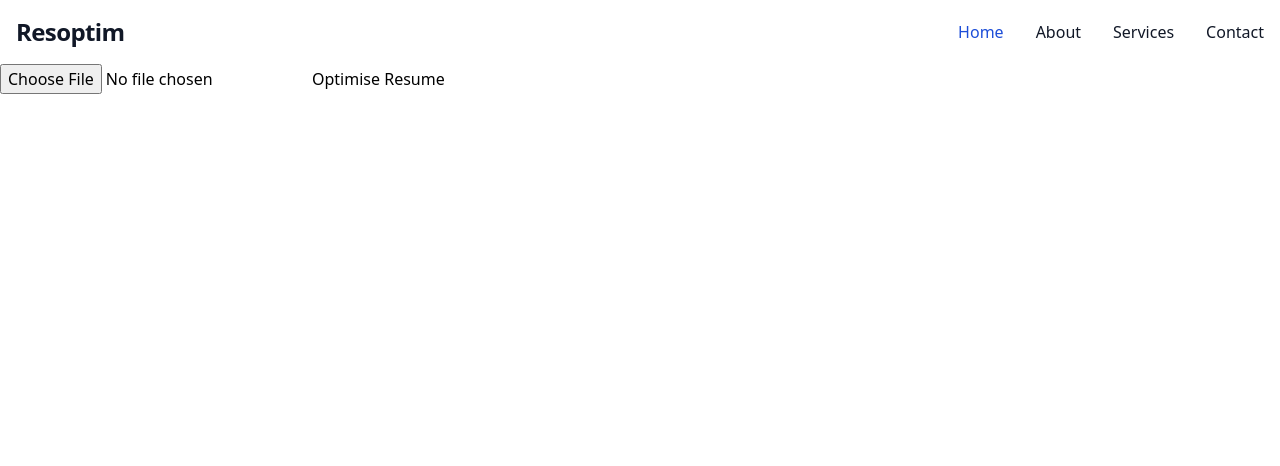
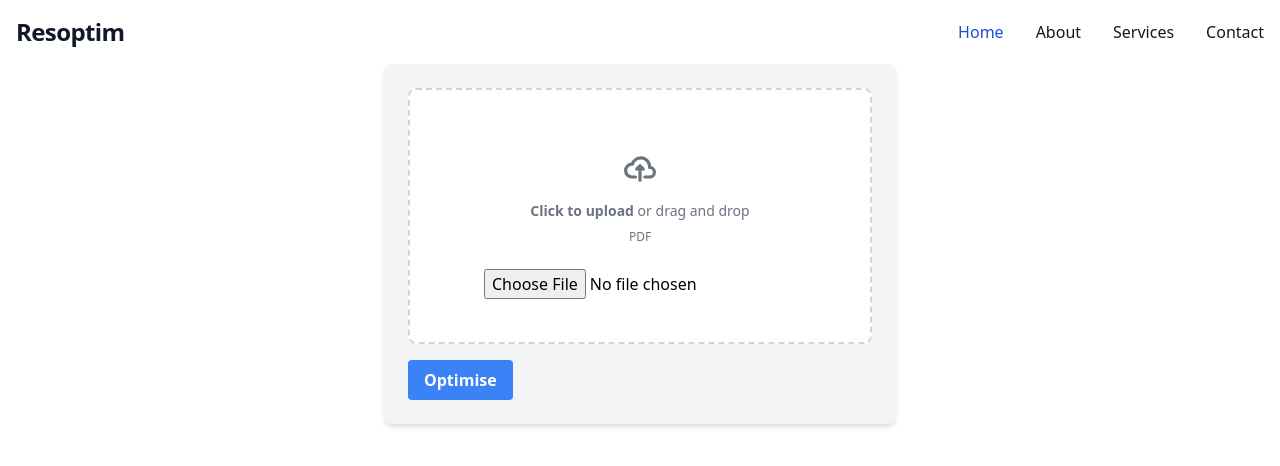
Before and after one commit to plon-Susk7/Resume-Optimizer, a React (Create React App) app in the folder frontend/resume-optimizer/: page /optimise in a window 1280 px wide. Shown: the top 466 px of the page. Built offline with nearby package versions, Linux system fonts and the light colour scheme.

Commit message:
basic layout done

```diff
--- a/frontend/resume-optimizer/src/components/Home.js
+++ b/frontend/resume-optimizer/src/components/Home.js
@@ -11,7 +11,7 @@ const Home = () => {
                 <Link to='/job-finder'>
                     <button className="bg-blue-500 hover:bg-blue-700 text-white font-bold py-2 px-4 rounded mr-4">Find Jobs</button>
                 </Link>
-                <Link to='/optimize'>
+                <Link to='/optimise'>
                     <button className="bg-blue-500 hover:bg-blue-700 text-white font-bold py-2 px-4 rounded">Optimize resume</button>
                 </Link>
             </div>
--- a/frontend/resume-optimizer/src/components/fileUpload.js
+++ b/frontend/resume-optimizer/src/components/fileUpload.js
@@ -1,4 +1,4 @@
-import React,{useState} from 'react';
+import React, { useState } from 'react';
 import axios from 'axios';
 
 const FileUpload = () => {
@@ -6,61 +6,61 @@ const FileUpload = () => {
     const [resume, setResume] = useState(null);
     const [responseData, setResponseData] = useState(null);
 
-
     const handleFileChange = (e) => {
         setResume(e.target.files[0]);
     }
 
-    const handleUpload =  () => {
-         if(resume){
+    const handleUpload = async () => {
+        if (resume) {
             const formData = new FormData();
             formData.append('resume', resume);
 
-            try{
-                axios.post('http://localhost:5000/predict', formData, {}) // API endpoint to classification prediction.
-                .then(res=>{
+            try {
+                const res = await axios.post('http://localhost:5000/predict', formData, {});
                 setResponseData(res.data);
                 console.log(res.data);
-                })
-                console.log('File uploaded successfully')
-            }catch(error){
+                console.log('File uploaded successfully');
+            } catch (error) {
                 console.log(error);
             }
-         }else{
+        } else {
             console.log('No file selected');
         }
     }
 
     return (
-      <div>
-        <input type="file" onChange={handleFileChange} accept='.pdf'/>
-        <button onClick={handleUpload}>Upload</button>
+        <div className="container mx-auto my-8">
+            <div className="max-w-lg mx-auto p-6 bg-gray-100 dark:bg-gray-700 rounded-lg shadow-md">
+                <label htmlFor="dropzone-file" className="flex flex-col items-center justify-center w-full h-64 border-2 border-gray-300 border-dashed rounded-lg cursor-pointer bg-white dark:bg-gray-800 hover:bg-gray-50 dark:hover:bg-gray-600 transition duration-300">
+                    <div className="flex flex-col items-center justify-center pt-5 pb-6">
+                        <svg className="w-8 h-8 mb-4 text-gray-500 dark:text-gray-400" aria-hidden="true" xmlns="http://www.w3.org/2000/svg" fill="none" viewBox="0 0 20 16">
+                            <path stroke="currentColor" strokeLinecap="round" strokeLinejoin="round" strokeWidth="2" d="M13 13h3a3 3 0 0 0 0-6h-.025A5.56 5.56 0 0 0 16 6.5 5.5 5.5 0 0 0 5.207 5.021C5.137 5.017 5.071 5 5 5a4 4 0 0 0 0 8h2.167M10 15V6m0 0L8 8m2-2 2 2"/>
+                        </svg>
+                        <p className="mb-2 text-sm text-gray-500 dark:text-gray-400"><span className="font-semibold">Click to upload</span> or drag and drop</p>
+                        <p className="text-xs text-gray-500 dark:text-gray-400">PDF</p>
+                    </div>
+                    <input id="dropzone-file" type="file" onChange={handleFileChange} accept='.pdf'/>
+                </label>
+                <button onClick={handleUpload} className="mt-4 bg-blue-500 hover:bg-blue-700 text-white font-bold py-2 px-4 rounded">Upload</button>
+            </div>
 
-
-        {console.log(responseData)}
-        <div className="Job openings">
-
-        <div>
-        {responseData && Object.keys(responseData.result).map((key) => {
-          return (
+            {responseData && (
+                <div className="mt-8">
+                    {Object.keys(responseData.result).map((key) => (
                         <div key={key}>
                             <h2>{key}</h2>
-              {responseData.result[key].map((value) => {
-                return (
+                            {responseData.result[key].map((value) => (
                                 <div key={value['Job Id']}>
                                     <h3>{value['Job Title']}</h3>
                                     <a href={value['Job Description']}>Job Description</a>
                                 </div>
-                )
-              })}
+                            ))}
                         </div>
-          )
-        })}
+                    ))}
                 </div>
-        </div>
+            )}
         </div>
     );
-
 }
 
-export {FileUpload}
+export { FileUpload }
--- a/frontend/resume-optimizer/src/components/optimiser.js
+++ b/frontend/resume-optimizer/src/components/optimiser.js
@@ -34,8 +34,23 @@ const Optimise = () => {
 
     return (
       <div>
-        <input type="file" onChange={handleFileChange} accept='.pdf'/>
-        <button onClick={handleUpload}>Optimise Resume</button>
+
+        <div className="max-w-lg mx-auto p-6 bg-gray-100 dark:bg-gray-700 rounded-lg shadow-md">
+            <label htmlFor="dropzone-file" className="flex flex-col items-center justify-center w-full h-64 border-2 border-gray-300 border-dashed rounded-lg cursor-pointer bg-white dark:bg-gray-800 hover:bg-gray-50 dark:hover:bg-gray-600 transition duration-300">
+                <div className="flex flex-col items-center justify-center pt-5 pb-6">
+                    <svg className="w-8 h-8 mb-4 text-gray-500 dark:text-gray-400" aria-hidden="true" xmlns="http://www.w3.org/2000/svg" fill="none" viewBox="0 0 20 16">
+                        <path stroke="currentColor" strokeLinecap="round" strokeLinejoin="round" strokeWidth="2" d="M13 13h3a3 3 0 0 0 0-6h-.025A5.56 5.56 0 0 0 16 6.5 5.5 5.5 0 0 0 5.207 5.021C5.137 5.017 5.071 5 5 5a4 4 0 0 0 0 8h2.167M10 15V6m0 0L8 8m2-2 2 2"/>
+                    </svg>
+                    <p className="mb-2 text-sm text-gray-500 dark:text-gray-400"><span className="font-semibold">Click to upload</span> or drag and drop</p>
+                    <p className="text-xs text-gray-500 dark:text-gray-400">PDF</p>
+                </div>
+                <input id="dropzone-file" type="file" onChange={handleFileChange} accept='.pdf'/>
+            </label>
+            <button onClick={handleUpload} className="mt-4 bg-blue-500 hover:bg-blue-700 text-white font-bold py-2 px-4 rounded">Optimise</button>
+        </div>
+
+        {/* <input type="file" onChange={handleFileChange} accept='.pdf'/>
+        <button onClick={handleUpload}>Optimise Resume</button> */}
         <div>
             <ReactMarkdown>{markdownContent}</ReactMarkdown>
         </div>
```
Lines whose indentation alone changed are shown as unchanged.
